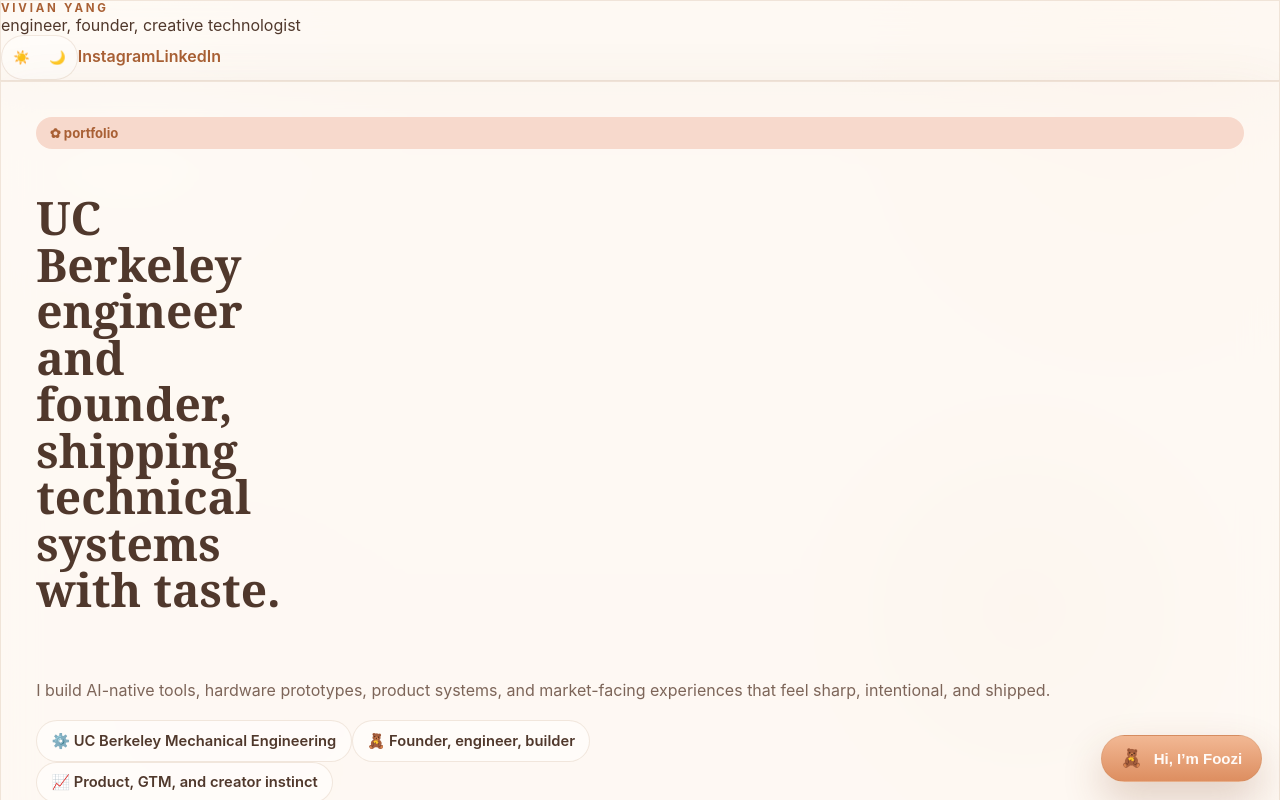
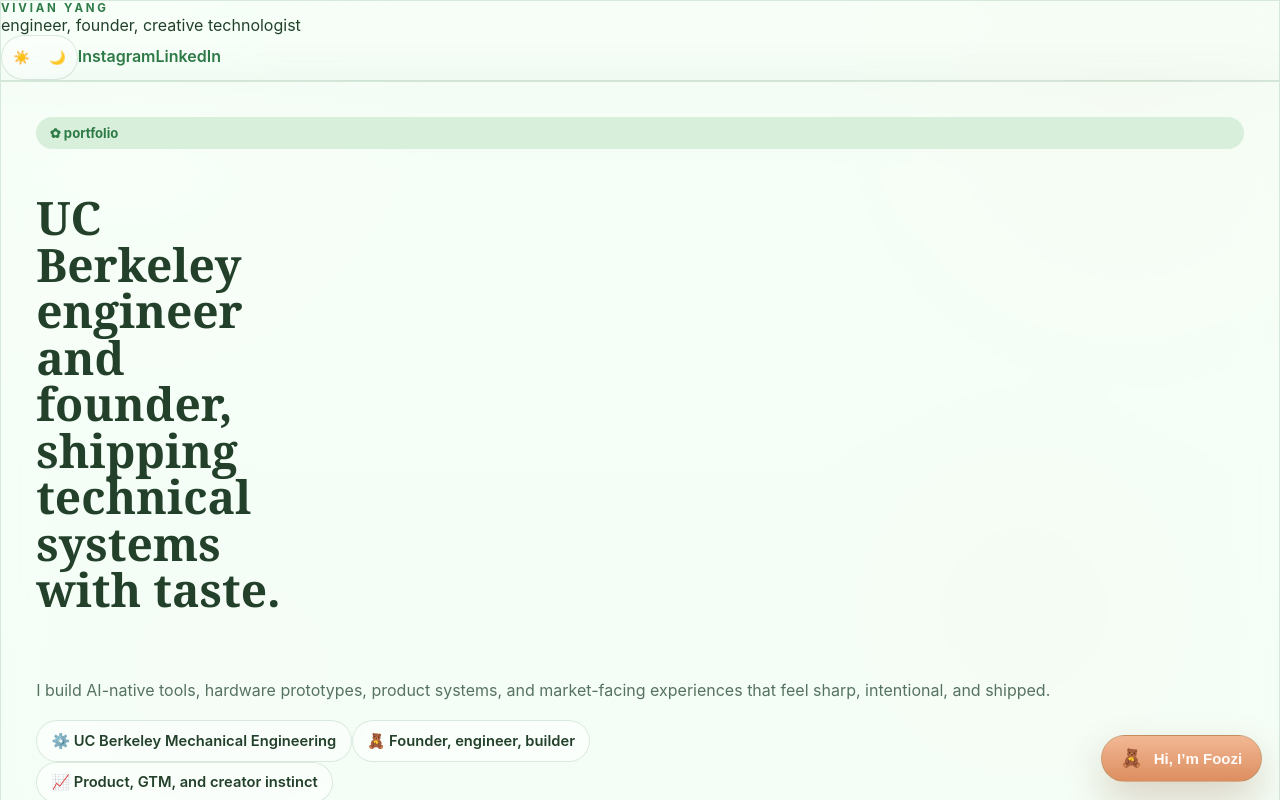
Before and after one commit to billionairebumblebee/vivianyang, a Next.js app: page / in a window 1280 px wide. Shown: the top 800 px of the page. Built offline with nearby package versions, Linux system fonts and the light colour scheme.

Commit message:
Make portfolio test theme green

```diff
--- a/app/portfolio.css
+++ b/app/portfolio.css
@@ -1,24 +1,24 @@
 :root {
-  --portfolio-bg: linear-gradient(180deg, #f8f1e7 0%, #f4e6da 48%, #efe6de 100%);
-  --portfolio-panel: rgba(255, 250, 246, 0.82);
-  --portfolio-border: rgba(176, 132, 97, 0.18);
-  --portfolio-text: #50382c;
-  --portfolio-muted: #7d6559;
-  --portfolio-accent: #d28a57;
-  --portfolio-accent-strong: #a96035;
-  --portfolio-soft: #f7d9cc;
-  --portfolio-shadow: 0 20px 60px rgba(127, 90, 61, 0.12);
+  --portfolio-bg: linear-gradient(180deg, #eef8ef 0%, #dff1e2 46%, #d4ecd8 100%);
+  --portfolio-panel: rgba(247, 255, 248, 0.84);
+  --portfolio-border: rgba(73, 136, 92, 0.18);
+  --portfolio-text: #23402a;
+  --portfolio-muted: #567260;
+  --portfolio-accent: #5ea36f;
+  --portfolio-accent-strong: #2f7b47;
+  --portfolio-soft: #d7efdb;
+  --portfolio-shadow: 0 20px 60px rgba(60, 103, 73, 0.12);
 }
 
 :root[data-theme="dark"] {
-  --portfolio-bg: radial-gradient(circle at top, #3d2d2c 0%, #241a19 42%, #171212 100%);
-  --portfolio-panel: rgba(30, 23, 22, 0.82);
-  --portfolio-border: rgba(246, 213, 188, 0.12);
-  --portfolio-text: #faf0e8;
-  --portfolio-muted: #ddc7b5;
-  --portfolio-accent: #f2b26b;
-  --portfolio-accent-strong: #ffd59f;
-  --portfolio-soft: rgba(255, 211, 188, 0.12);
+  --portfolio-bg: radial-gradient(circle at top, #193222 0%, #101f16 42%, #0b140e 100%);
+  --portfolio-panel: rgba(15, 29, 20, 0.84);
+  --portfolio-border: rgba(173, 233, 187, 0.12);
+  --portfolio-text: #ecfff0;
+  --portfolio-muted: #bdd9c2;
+  --portfolio-accent: #7ad48d;
+  --portfolio-accent-strong: #baf5c6;
+  --portfolio-soft: rgba(122, 212, 141, 0.12);
   --portfolio-shadow: 0 24px 70px rgba(0, 0, 0, 0.38);
 }
 
```
